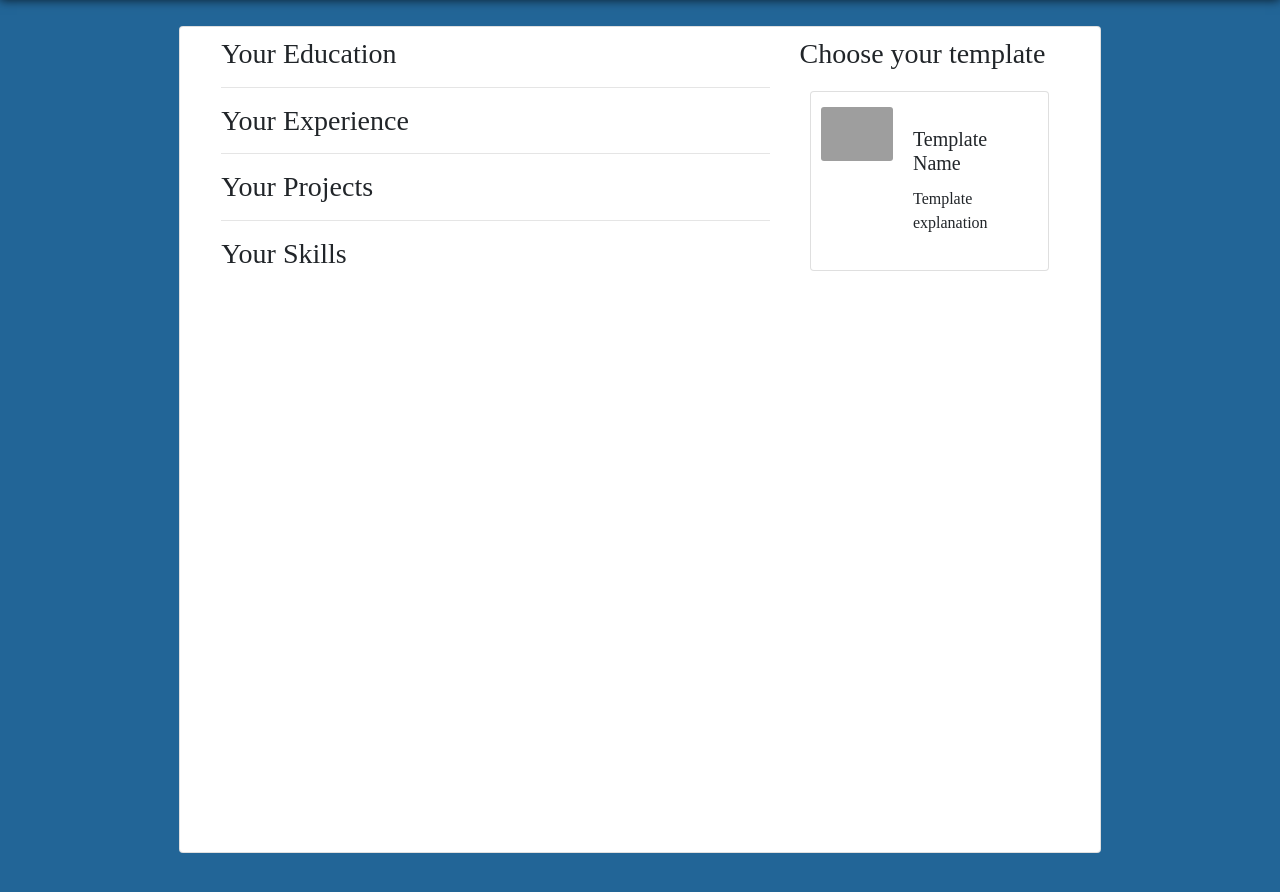
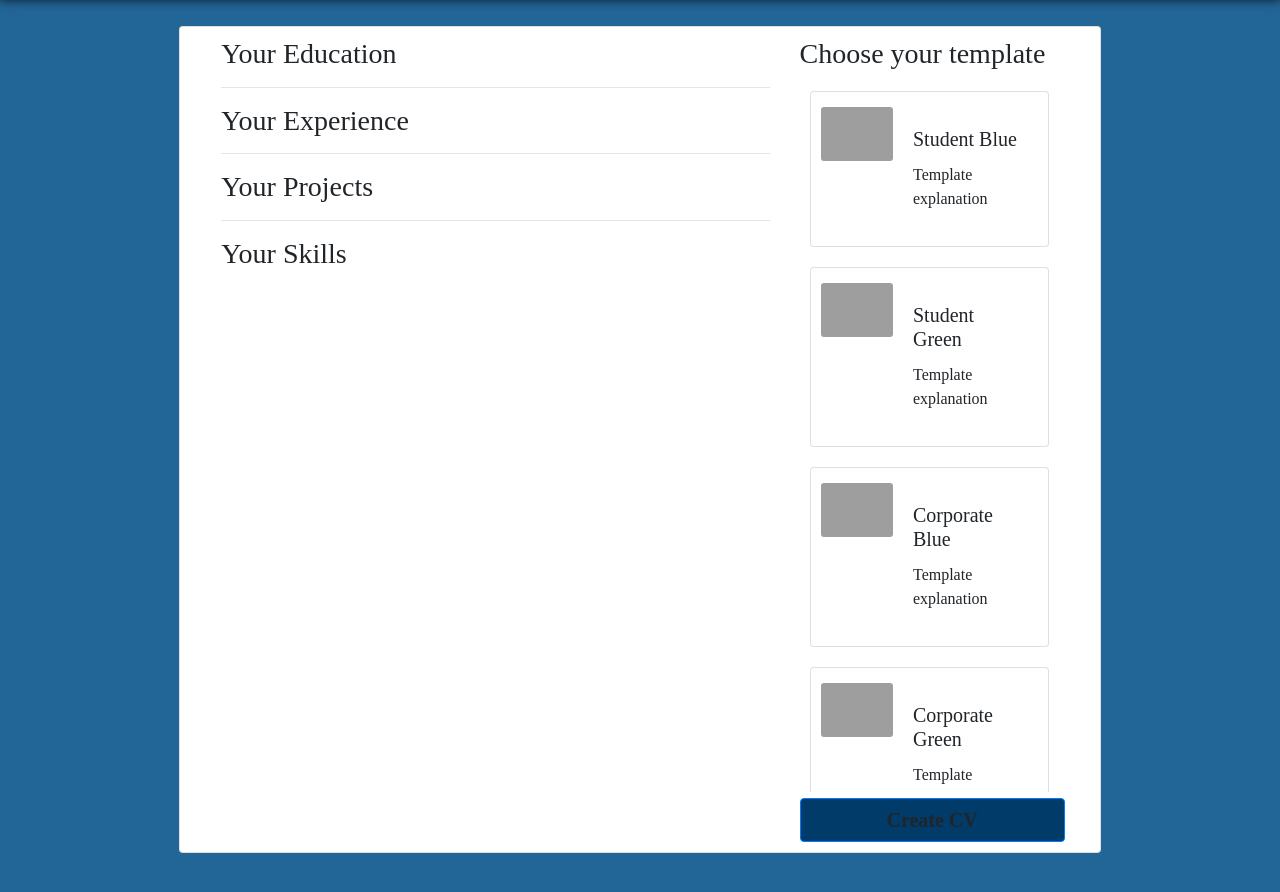
Before and after one commit to nicolaspascual/CVolve, a Django app: template cvolve/templates/cv_preview.html in a window 1280 px wide. Shown: the part 70-962 px from the top of the page. Run offline with Django 3.2, Linux system fonts and the light colour scheme; the template is opened without the code that fills it, so the values that code supplies are empty; some libraries are stand-ins or nearby versions; some web fonts are replaced; grey boxes are pictures that could not be loaded.

Commit message:
Added templates

```diff
--- a/cvolve/templates/cv_preview.html
+++ b/cvolve/templates/cv_preview.html
@@ -97,16 +97,80 @@ style="background-color:#226597; height:inherit; min-height:100%"
             <span class="badge badge-primary badge-pill">{{ skill.name }}</span>
             {% endfor %}
         </div>
-        <div class="col-4 scrollable-right-bar">
+        <script>
+            function reset_cards_templates(link) {
+                document.getElementById('button-download-pdf').disabled = false;
+                document.getElementById('button-download-pdf').href = link;
+                Array.from(document.getElementsByClassName('template-card'))
+                    .forEach(e => e.classList.remove('selected'));
+            }
+        </script>
+        <div class="col-4 scrollable-right-bar justify-content-center" style="display: relative;">
+            <div style="height: calc(100% - 50px); overflow-y: auto;">
                 <h3>Choose your template</h3>
-            <div class="card">
+                <div class="card template-card"
+                    onclick="reset_cards_templates('student_blue'); this.classList.add('selected');">
                     <div class="row no-gutters">
                         <div class="col-md-4">
-                        <img src="https://help.foxitsoftware.com/knowledge_base/kb_files/upload/image/20180731/1533021885870057.png" class="card-img" alt="...">
+                            <img src="https://help.foxitsoftware.com/knowledge_base/kb_files/upload/image/20180731/1533021885870057.png"
+                                class="card-img" alt="...">
                         </div>
                         <div class="col-md-8">
                             <div class="card-body">
-                        <h5 class="card-title">Template Name</h5>
+                                <h5 class="card-title">Student Blue</h5>
+                                <p class="card-text">
+                                    Template explanation
+                                </p>
+                            </div>
+                        </div>
+                    </div>
+                </div>
+
+                <div class="card template-card"
+                    onclick="reset_cards_templates('student_green'); this.classList.add('selected');">
+                    <div class="row no-gutters">
+                        <div class="col-md-4">
+                            <img src="https://help.foxitsoftware.com/knowledge_base/kb_files/upload/image/20180731/1533021885870057.png"
+                                class="card-img" alt="...">
+                        </div>
+                        <div class="col-md-8">
+                            <div class="card-body">
+                                <h5 class="card-title">Student Green</h5>
+                                <p class="card-text">
+                                    Template explanation
+                                </p>
+                            </div>
+                        </div>
+                    </div>
+                </div>
+                <div class="card template-card"
+                    onclick="reset_cards_templates('coorporate_blue'); this.classList.add('selected');">
+                    <div class="row no-gutters">
+                        <div class="col-md-4">
+                            <img src="https://help.foxitsoftware.com/knowledge_base/kb_files/upload/image/20180731/1533021885870057.png"
+                                class="card-img" alt="...">
+                        </div>
+                        <div class="col-md-8">
+                            <div class="card-body">
+                                <h5 class="card-title">Corporate Blue</h5>
+                                <p class="card-text">
+                                    Template explanation
+                                </p>
+                            </div>
+                        </div>
+                    </div>
+                </div>
+
+                <div class="card template-card"
+                    onclick="reset_cards_templates('corporate_green'); this.classList.add('selected');">
+                    <div class="row no-gutters">
+                        <div class="col-md-4">
+                            <img src="https://help.foxitsoftware.com/knowledge_base/kb_files/upload/image/20180731/1533021885870057.png"
+                                class="card-img" alt="...">
+                        </div>
+                        <div class="col-md-8">
+                            <div class="card-body">
+                                <h5 class="card-title">Corporate Green</h5>
                                 <p class="card-text">
                                     Template explanation
                                 </p>
@@ -115,6 +179,12 @@ style="background-color:#226597; height:inherit; min-height:100%"
                     </div>
                 </div>
             </div>
+
+            <a class="btn btn-primary btn-cvolve-details col-xs-11 col-sm-11" style="position: absolute; bottom: 0;"
+                id="button-download-pdf" disabled="true">
+                Create CV
+            </a>
+        </div>
     </div>
 
 </div>
```
Lines whose indentation alone changed are shown as unchanged.
